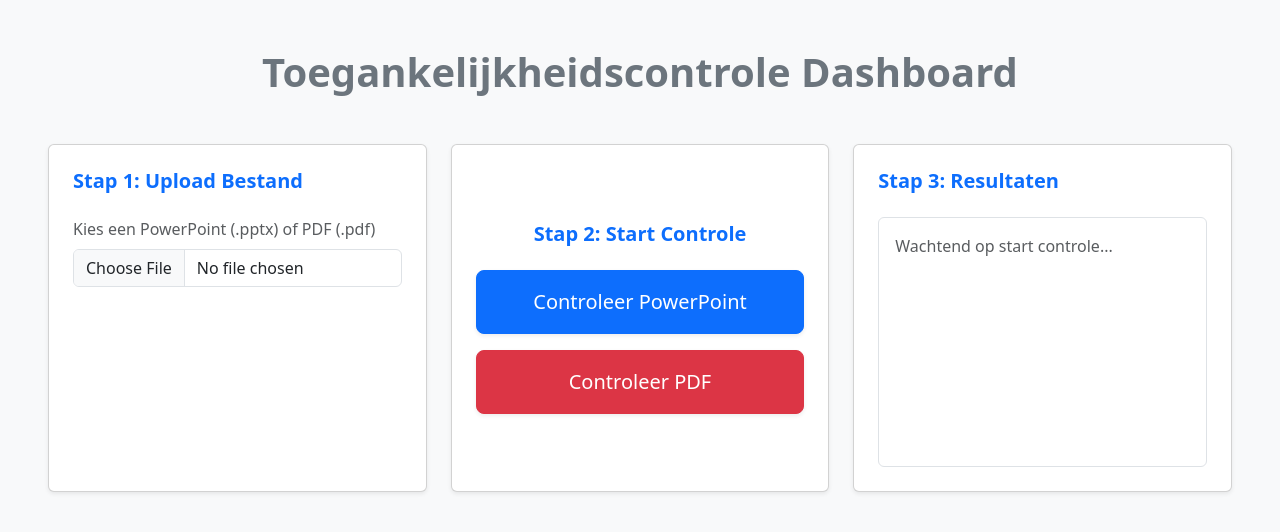
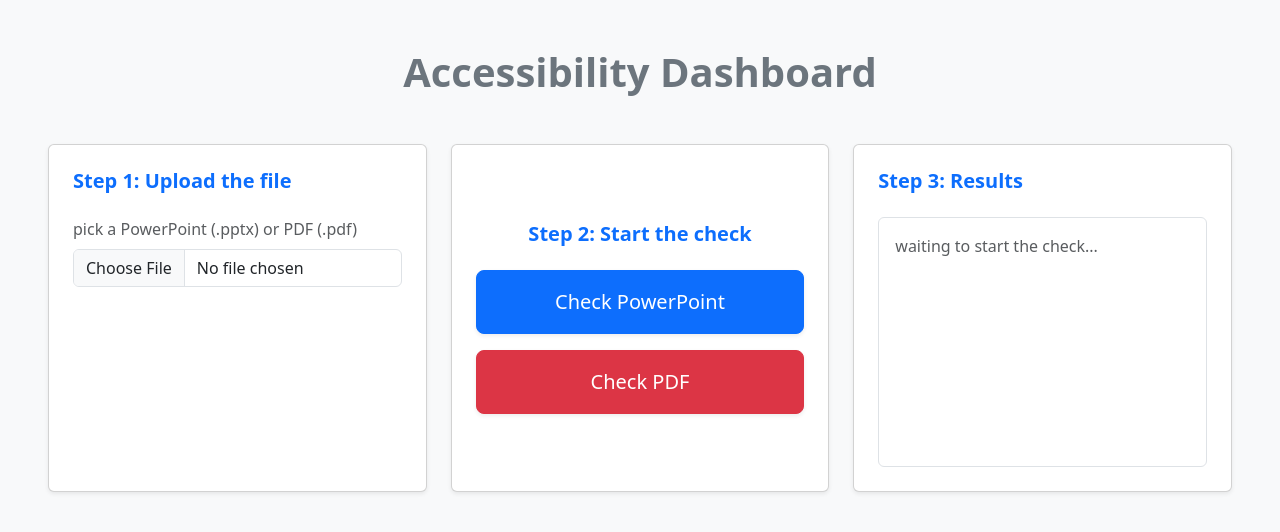
Before and after one commit to Lars399/hacking-by-the-sea-powerpoint-add-in, a Flask app: page / in a window 1280 px wide. Shown: the top 532 px of the page. Run offline with Flask 3, Linux system fonts and the light colour scheme.

Commit message:
translation into english

```diff
--- a/src/slidessibility/templates/index.html
+++ b/src/slidessibility/templates/index.html
@@ -15,15 +15,15 @@
 <body class="bg-light py-5">
 
     <div class="container-fluid px-5">
-        <h1 class="mb-5 text-center fw-bold text-secondary">Toegankelijkheidscontrole Dashboard</h1>
+        <h1 class="mb-5 text-center fw-bold text-secondary">Accessibility Dashboard</h1>
 
         <div class="row g-4">
 
             <div class="col-md-4">
                 <div class="card h-100 shadow-sm p-4">
-                    <h3 class="h5 mb-4 fw-bold text-primary">Stap 1: Upload Bestand</h3>
+                    <h3 class="h5 mb-4 fw-bold text-primary">Step 1: Upload the file</h3>
                     <div class="mb-3">
-                        <label for="fileInput" class="form-label text-muted">Kies een PowerPoint (.pptx) of PDF (.pdf)</label>
+                        <label for="fileInput" class="form-label text-muted">pick a PowerPoint (.pptx) or PDF (.pdf)</label>
                         <input class="form-control" type="file" id="fileInput" accept=".pptx, .pdf">
                     </div>
                     <div id="fileInfo" class="text-muted small"></div>
@@ -32,21 +32,21 @@
 
             <div class="col-md-4">
                 <div class="card h-100 shadow-sm p-4 d-flex flex-column justify-content-center align-items-center">
-                    <h3 class="h5 mb-4 w-100 text-center fw-bold text-primary">Stap 2: Start Controle</h3>
+                    <h3 class="h5 mb-4 w-100 text-center fw-bold text-primary">Step 2: Start the check</h3>
                     <button onclick="runCheck('pptx')" class="btn btn-primary btn-lg w-100 mb-3 py-3 shadow-sm">
-                        Controleer PowerPoint
+                        Check PowerPoint
                     </button>
                     <button onclick="runCheck('pdf')" class="btn btn-danger btn-lg w-100 py-3 shadow-sm">
-                        Controleer PDF
+                        Check PDF
                     </button>
                 </div>
             </div>
 
             <div class="col-md-4">
                 <div class="card h-100 shadow-sm p-4">
-                    <h3 class="h5 mb-4 fw-bold text-primary">Stap 3: Resultaten</h3>
+                    <h3 class="h5 mb-4 fw-bold text-primary">Step 3: Results</h3>
                     <div id="outputArea" class="output-scroll border rounded p-3 bg-white h-100" style="min-height: 250px;">
-                        <span class="text-muted">Wachtend op start controle...</span>
+                        <span class="text-muted">waiting to start the check...</span>
                     </div>
                 </div>
             </div>
@@ -60,7 +60,7 @@
             const outputArea = document.getElementById('outputArea');
 
             if (fileInput.files.length === 0) {
-                outputArea.innerHTML = `<div class="alert alert-warning">⚠️ Selecteer eerst een bestand in kolom 1!</div>`;
+                outputArea.innerHTML = `<div class="alert alert-warning">⚠️ select a file first!</div>`;
                 return;
             }
 
@@ -72,7 +72,7 @@
             outputArea.innerHTML = `
                 <div class="text-center my-4">
                     <div class="spinner-border text-primary" role="status"></div>
-                    <div class="mt-2 text-primary fw-bold">Bezig met controleren van de ${type.toUpperCase()}...</div>
+                    <div class="mt-2 text-primary fw-bold">Doing the control of ${type.toUpperCase()}...</div>
                 </div>`;
 
             try {
@@ -84,7 +84,7 @@
                 const data = await response.json();
 
                 if (!response.ok) {
-                    outputArea.innerHTML = `<div class="alert alert-danger"><strong>Fout:</strong><br>${data.error}</div>`;
+                    outputArea.innerHTML = `<div class="alert alert-danger"><strong>Error:</strong><br>${data.error}</div>`;
                     return;
                 }
 
@@ -93,13 +93,13 @@
                     outputArea.innerHTML = `
                         <div class="alert alert-success text-center py-4">
                             <h5>🎉 Gefeliciteerd!</h5>
-                            <p class="mb-0">Er zijn geen toegankelijkheidsfouten gevonden in dit bestand.</p>
+                            <p class="mb-0">There are no problems found in this document.</p>
                         </div>`;
                     return;
                 }
 
                 // Genereer HTML voor alle findings uit jouw Python script
-                let htmlOutput = `<h6 class="text-muted mb-3">Aantal bevindingen: ${findings.length}</h6>`;
+                let htmlOutput = `<h6 class="text-muted mb-3">Amount of findings: ${findings.length}</h6>`;
 
                 findings.forEach(f => {
                     // Bepaal de kleur van het kaartje op basis van jouw severity
@@ -120,11 +120,11 @@
                                 </div>
                                 <h6 class="card-title fw-bold mb-1">${f.message}</h6>
                                 <p class="card-text mb-2 small text-muted">
-                                    <strong>Locatie:</strong> ${f.location} <br>
+                                    <strong>Location:</strong> ${f.location} <br>
                                     <strong>WCAG:</strong> ${f.wcag_criterion}
                                 </p>
                                 <div class="bg-light p-2 rounded small border">
-                                    <strong>Oplossing:</strong> ${f.fix_hint}
+                                    <strong>Solution:</strong> ${f.fix_hint}
                                 </div>
                             </div>
                         </div>`;
@@ -133,7 +133,7 @@
                 outputArea.innerHTML = htmlOutput;
 
             } catch (error) {
-                outputArea.innerHTML = `<div class="alert alert-danger"><strong>Netwerkfout:</strong><br>Kan geen verbinding maken met de backend server.</div>`;
+                outputArea.innerHTML = `<div class="alert alert-danger"><strong>Netwerkfout:</strong><br>Can't connect ot the backend server</div>`;
             }
         }
     </script>
```
